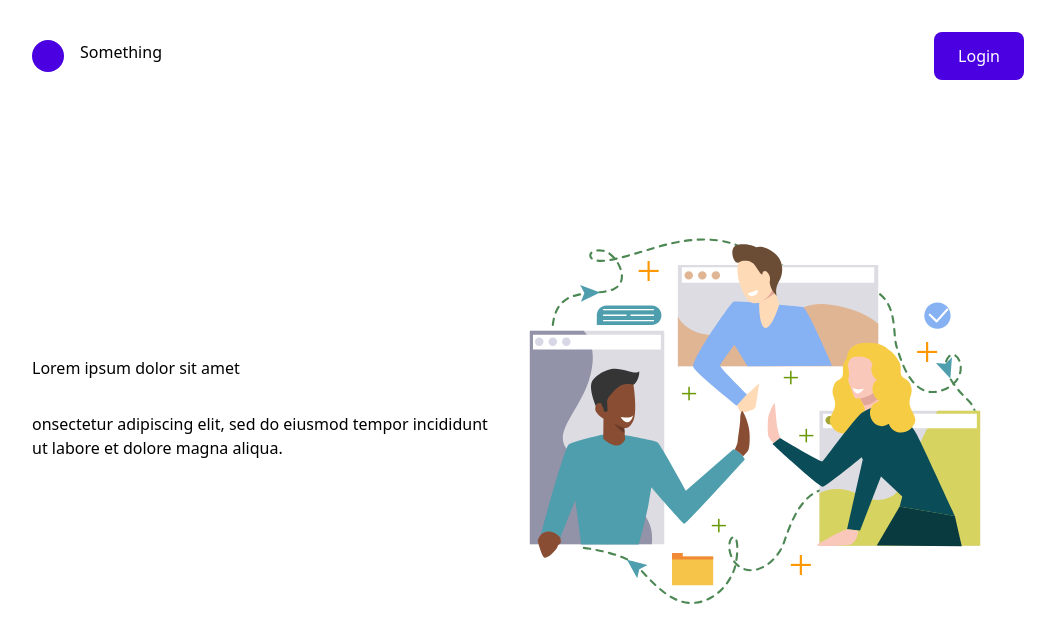
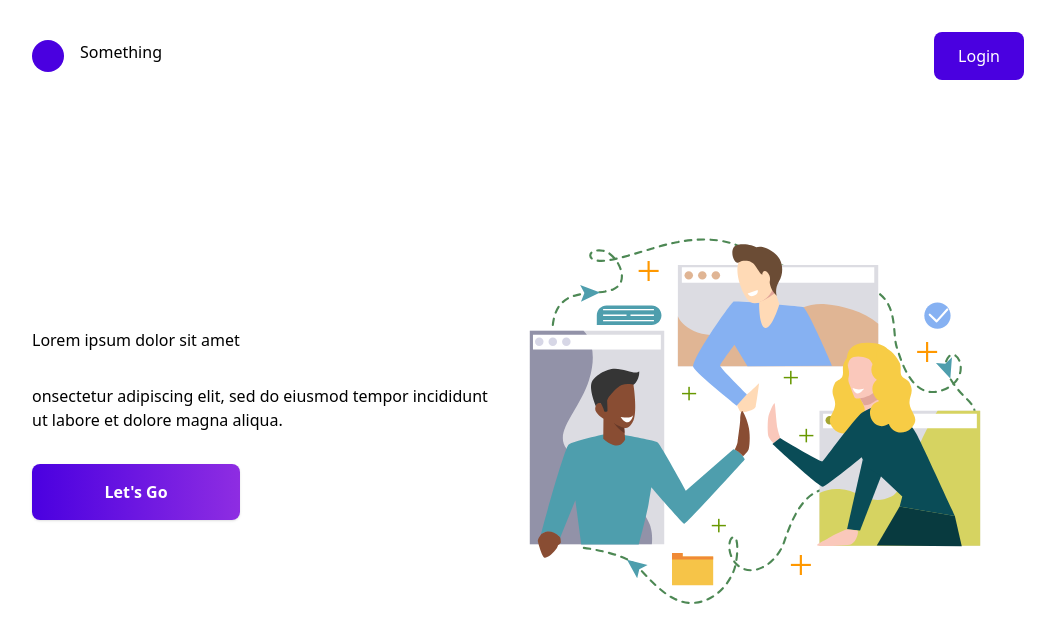
Before and after one commit to bwjctan1999/Practicum-React, a React (Vite) app: page / in a window 1280 px wide. Shown: the top 642 px of the page, without its empty margins (112-1167 px from the left). Built offline with nearby package versions, Linux system fonts and the light colour scheme.

Commit message:
fixed coloring of Button at Home.jsx

```diff
--- a/src/pages/Home.jsx
+++ b/src/pages/Home.jsx
@@ -1,5 +1,6 @@
 import DesignTeamwork from "../assets/svgs/DesignTeamwork.svg";
 import LoginButton from "../components/LoginButton";
+import Button from "../components/Button";
 
 export default function Home() {
   return (
@@ -20,7 +21,10 @@ export default function Home() {
             labore et dolore magna aliqua.
           </h5>
           <div className="w-52 self-center lg:self-start">
-
+            <Button
+              text="Let's Go"
+              bgcolor="bg-gradient-to-r from-primaryGradient-start to-primaryGradient-end"
+            />
           </div>
         </div>
         <div className="lg:m-auto">
```
